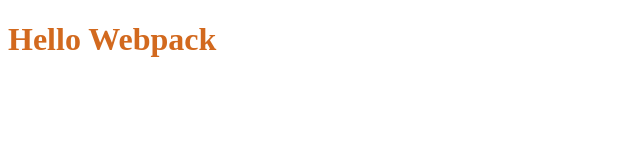
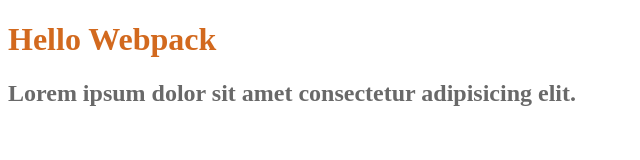
Before and after one commit to Xeni-ya/webpack-template, a website built with webpack: page src/index.html in a window 1280 px wide. Shown: the whole page, without its empty margins (0-640 px from the left). Built offline with nearby package versions, Linux system fonts and the light colour scheme.

Commit message:
feat: compilations of styles

```diff
--- a/src/index.html
+++ b/src/index.html
@@ -10,6 +10,7 @@
 <body>
   <div class="container">
     <h1>Hello Webpack</h1>
+    <h2 class="contsiner__subtitle">Lorem ipsum dolor sit amet consectetur adipisicing elit.</h2>
   </div>
 </body>
 
--- a/src/styles.css
+++ b/src/styles.css
@@ -1,3 +1,7 @@
 h1 {
   color: chocolate;
 }
+
+.contsiner__subtitle {
+  color: dimgray;
+}
```
